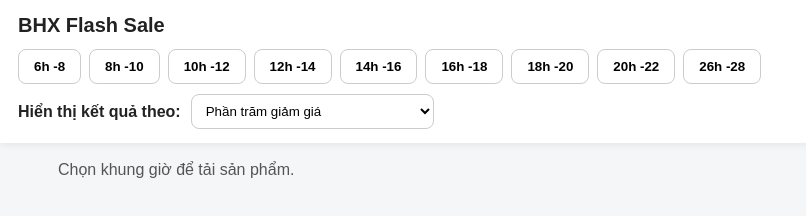
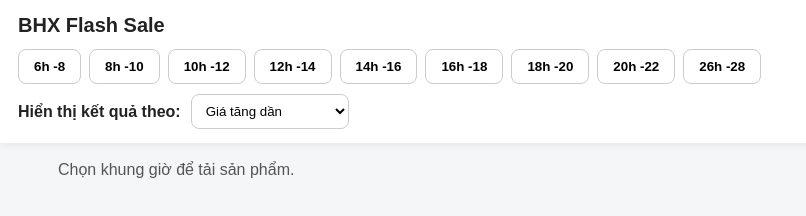
Before and after one commit to hao759/FlashSale_BHX, a website: page index.html in a window 1280 px wide. Shown: the whole page, without its empty margins (0-806 px from the left). Drawn offline with Linux system fonts and the light colour scheme.

Commit message:
two commit

```diff
--- a/index.html
+++ b/index.html
@@ -179,8 +179,8 @@
         <div id="sortControls" style="display:flex;align-items:center;gap:10px;flex-wrap:wrap;margin-top:10px">
             <label for="sortMode" style="font-weight:600">Hiển thị kết quả theo:</label>
             <select id="sortMode" style="padding:8px 10px;border:1px solid #ccc;border-radius:8px;background:#fff">
+                <option value="price">Giá tăng dần</option>
                 <option value="discount">Phần trăm giảm giá</option>
-                <option value="price">productPrices.price (giá tăng dần)</option>
             </select>
         </div>
     </header>
```
